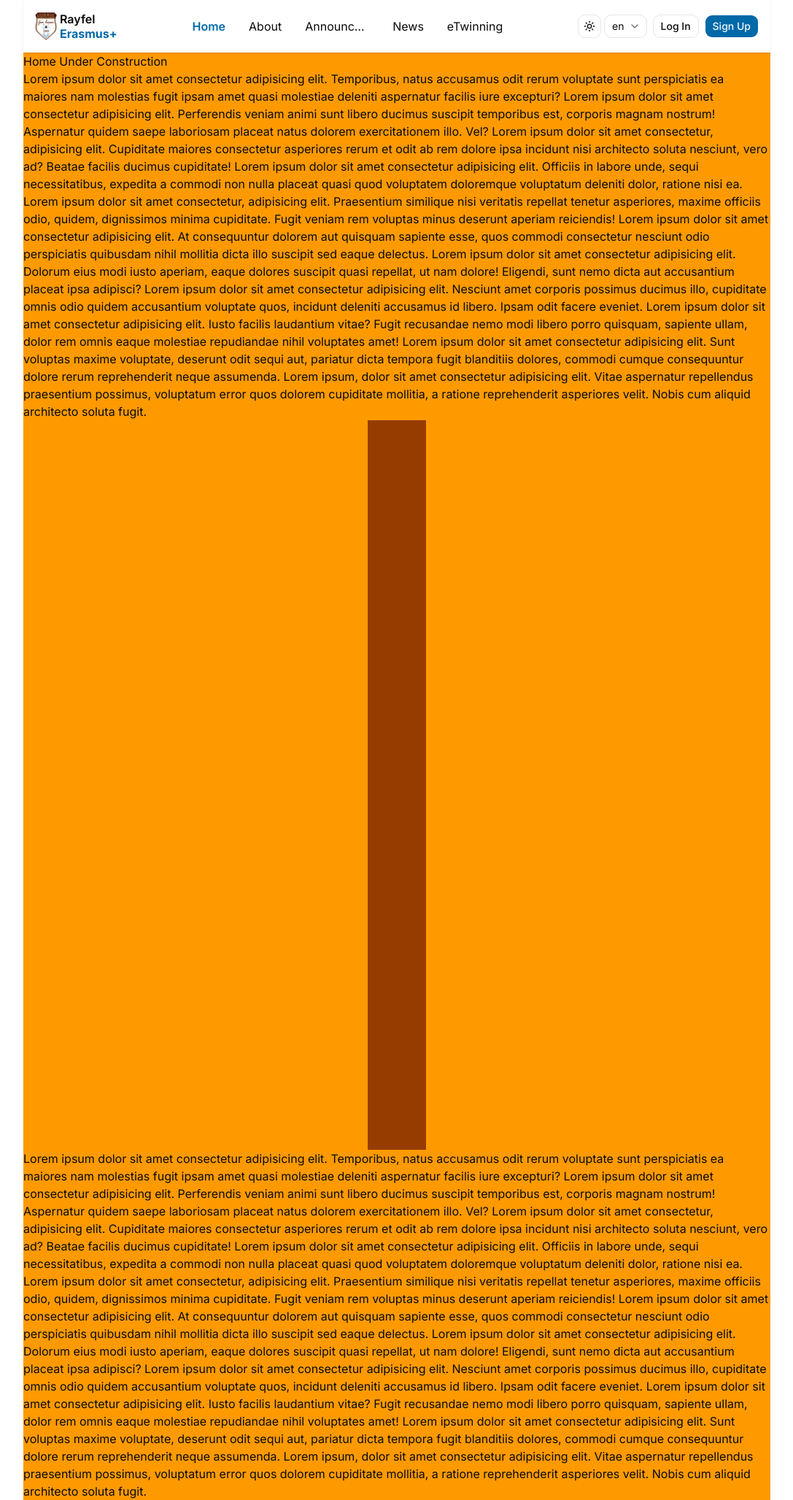
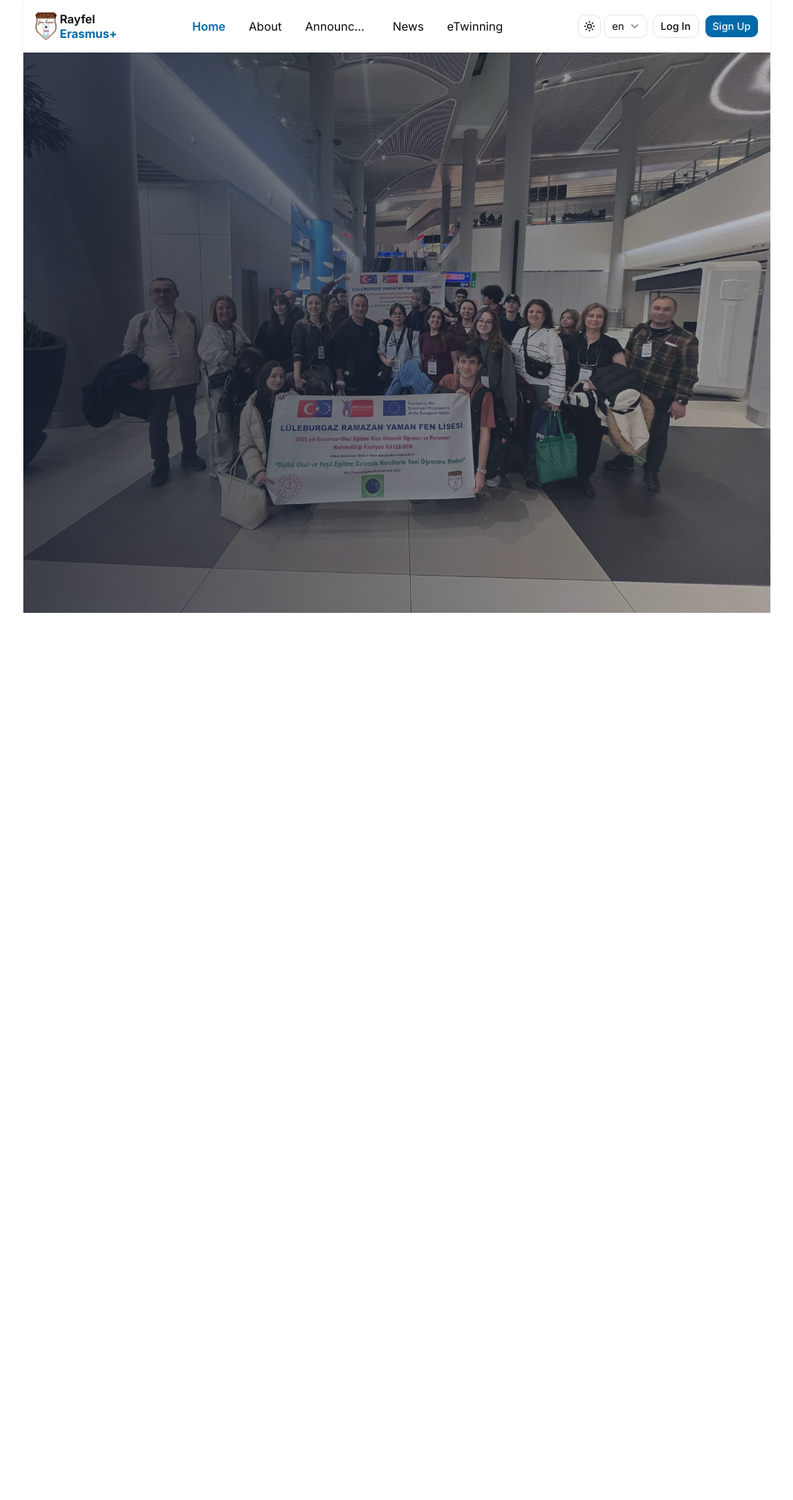
Before and after one commit to tunapotur/rayfel-erasmus-plus, a Next.js app: page /en in a window 1280 px wide. Shown: the whole page at 73% size, without its empty margins (96-1183 px from the left). After the commit the page ends 840 px from the top, so only its background shows below. Built offline with nearby package versions, Linux system fonts and the light colour scheme.

Commit message:
home page is building

```diff
--- a/src/app/[locale]/layout.tsx
+++ b/src/app/[locale]/layout.tsx
@@ -82,7 +82,7 @@ export default async function LocaleLayout({
             enableSystem
             disableTransitionOnChange
           >
-            <div className="max-w-5xl lg:mx-auto bg-amber-500 min-h-screen">
+            <div className="max-w-5xl lg:mx-auto min-h-screen">
               <Navbar />
               {children}
             </div>
--- a/src/app/[locale]/page.tsx
+++ b/src/app/[locale]/page.tsx
@@ -1,88 +1,13 @@
+import Image from "next/image";
+import HeroPic from "@/public/hero_pic.jpeg";
+
 export default function HomePage() {
   return (
-    <>
-      <div>Home Under Construction</div>
-      <div className="">
-        Lorem ipsum dolor sit amet consectetur adipisicing elit. Temporibus,
-        natus accusamus odit rerum voluptate sunt perspiciatis ea maiores nam
-        molestias fugit ipsam amet quasi molestiae deleniti aspernatur facilis
-        iure excepturi? Lorem ipsum dolor sit amet consectetur adipisicing elit.
-        Perferendis veniam animi sunt libero ducimus suscipit temporibus est,
-        corporis magnam nostrum! Aspernatur quidem saepe laboriosam placeat
-        natus dolorem exercitationem illo. Vel? Lorem ipsum dolor sit amet
-        consectetur, adipisicing elit. Cupiditate maiores consectetur asperiores
-        rerum et odit ab rem dolore ipsa incidunt nisi architecto soluta
-        nesciunt, vero ad? Beatae facilis ducimus cupiditate! Lorem ipsum dolor
-        sit amet consectetur adipisicing elit. Officiis in labore unde, sequi
-        necessitatibus, expedita a commodi non nulla placeat quasi quod
-        voluptatem doloremque voluptatum deleniti dolor, ratione nisi ea. Lorem
-        ipsum dolor sit amet consectetur, adipisicing elit. Praesentium
-        similique nisi veritatis repellat tenetur asperiores, maxime officiis
-        odio, quidem, dignissimos minima cupiditate. Fugit veniam rem voluptas
-        minus deserunt aperiam reiciendis! Lorem ipsum dolor sit amet
-        consectetur adipisicing elit. At consequuntur dolorem aut quisquam
-        sapiente esse, quos commodi consectetur nesciunt odio perspiciatis
-        quibusdam nihil mollitia dicta illo suscipit sed eaque delectus. Lorem
-        ipsum dolor sit amet consectetur adipisicing elit. Dolorum eius modi
-        iusto aperiam, eaque dolores suscipit quasi repellat, ut nam dolore!
-        Eligendi, sunt nemo dicta aut accusantium placeat ipsa adipisci? Lorem
-        ipsum dolor sit amet consectetur adipisicing elit. Nesciunt amet
-        corporis possimus ducimus illo, cupiditate omnis odio quidem accusantium
-        voluptate quos, incidunt deleniti accusamus id libero. Ipsam odit facere
-        eveniet. Lorem ipsum dolor sit amet consectetur adipisicing elit. Iusto
-        facilis laudantium vitae? Fugit recusandae nemo modi libero porro
-        quisquam, sapiente ullam, dolor rem omnis eaque molestiae repudiandae
-        nihil voluptates amet! Lorem ipsum dolor sit amet consectetur
-        adipisicing elit. Sunt voluptas maxime voluptate, deserunt odit sequi
-        aut, pariatur dicta tempora fugit blanditiis dolores, commodi cumque
-        consequuntur dolore rerum reprehenderit neque assumenda. Lorem ipsum,
-        dolor sit amet consectetur adipisicing elit. Vitae aspernatur
-        repellendus praesentium possimus, voluptatum error quos dolorem
-        cupiditate mollitia, a ratione reprehenderit asperiores velit. Nobis cum
-        aliquid architecto soluta fugit.
+    <div>
+      <div className="relative">
+        <Image src={HeroPic} alt="Rayfel Web page hero" />
+        <div className="bg-linear-to-r from-gray-900/80 to-gray-600/40 absolute inset-0"></div>
       </div>
-      <div className="flex justify-center">
-        <div className="h-250 w-20 bg-amber-800"></div>
-      </div>
-      <div className="">
-        Lorem ipsum dolor sit amet consectetur adipisicing elit. Temporibus,
-        natus accusamus odit rerum voluptate sunt perspiciatis ea maiores nam
-        molestias fugit ipsam amet quasi molestiae deleniti aspernatur facilis
-        iure excepturi? Lorem ipsum dolor sit amet consectetur adipisicing elit.
-        Perferendis veniam animi sunt libero ducimus suscipit temporibus est,
-        corporis magnam nostrum! Aspernatur quidem saepe laboriosam placeat
-        natus dolorem exercitationem illo. Vel? Lorem ipsum dolor sit amet
-        consectetur, adipisicing elit. Cupiditate maiores consectetur asperiores
-        rerum et odit ab rem dolore ipsa incidunt nisi architecto soluta
-        nesciunt, vero ad? Beatae facilis ducimus cupiditate! Lorem ipsum dolor
-        sit amet consectetur adipisicing elit. Officiis in labore unde, sequi
-        necessitatibus, expedita a commodi non nulla placeat quasi quod
-        voluptatem doloremque voluptatum deleniti dolor, ratione nisi ea. Lorem
-        ipsum dolor sit amet consectetur, adipisicing elit. Praesentium
-        similique nisi veritatis repellat tenetur asperiores, maxime officiis
-        odio, quidem, dignissimos minima cupiditate. Fugit veniam rem voluptas
-        minus deserunt aperiam reiciendis! Lorem ipsum dolor sit amet
-        consectetur adipisicing elit. At consequuntur dolorem aut quisquam
-        sapiente esse, quos commodi consectetur nesciunt odio perspiciatis
-        quibusdam nihil mollitia dicta illo suscipit sed eaque delectus. Lorem
-        ipsum dolor sit amet consectetur adipisicing elit. Dolorum eius modi
-        iusto aperiam, eaque dolores suscipit quasi repellat, ut nam dolore!
-        Eligendi, sunt nemo dicta aut accusantium placeat ipsa adipisci? Lorem
-        ipsum dolor sit amet consectetur adipisicing elit. Nesciunt amet
-        corporis possimus ducimus illo, cupiditate omnis odio quidem accusantium
-        voluptate quos, incidunt deleniti accusamus id libero. Ipsam odit facere
-        eveniet. Lorem ipsum dolor sit amet consectetur adipisicing elit. Iusto
-        facilis laudantium vitae? Fugit recusandae nemo modi libero porro
-        quisquam, sapiente ullam, dolor rem omnis eaque molestiae repudiandae
-        nihil voluptates amet! Lorem ipsum dolor sit amet consectetur
-        adipisicing elit. Sunt voluptas maxime voluptate, deserunt odit sequi
-        aut, pariatur dicta tempora fugit blanditiis dolores, commodi cumque
-        consequuntur dolore rerum reprehenderit neque assumenda. Lorem ipsum,
-        dolor sit amet consectetur adipisicing elit. Vitae aspernatur
-        repellendus praesentium possimus, voluptatum error quos dolorem
-        cupiditate mollitia, a ratione reprehenderit asperiores velit. Nobis cum
-        aliquid architecto soluta fugit.
-      </div>
-    </>
+    </div>
   );
 }
```
Also changed, not shown: public/hero_pic.jpeg (added).
